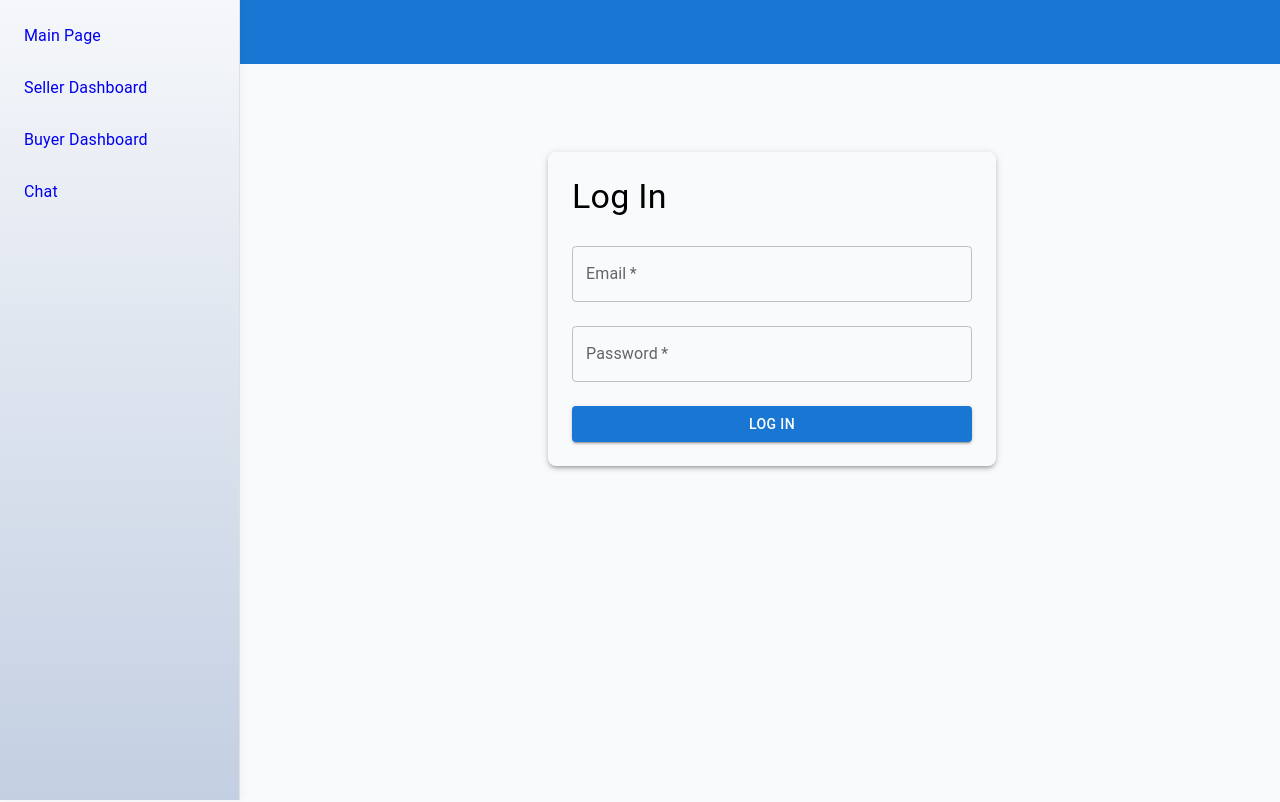
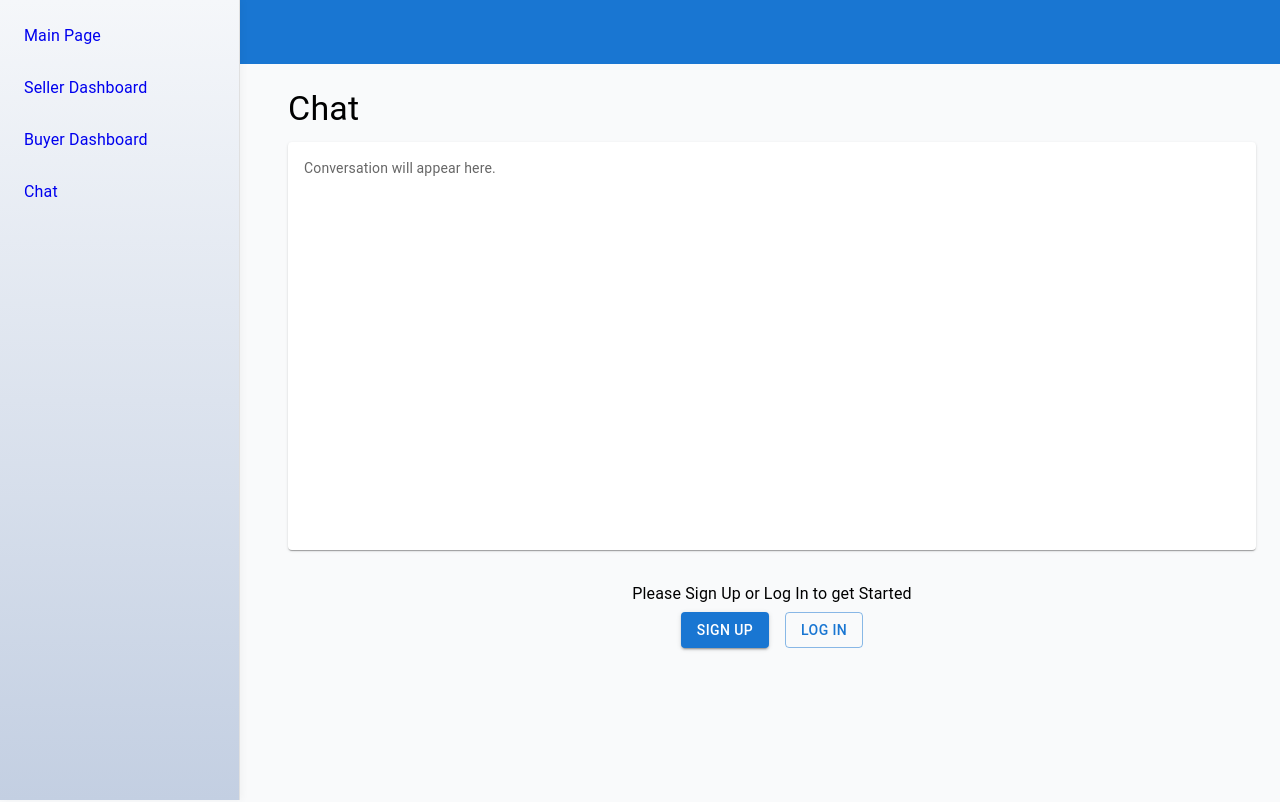
Before and after one commit to NishnathPolav/RealtorBot, a React (Vite) app in the folder RealtorBotFrontend/: page /chat in a window 1280 px wide. Before the commit this address led to /login. Shown: the top 802 px of the page. Built offline with nearby package versions, Linux system fonts and the light colour scheme.

Commit message:
Set up a basic chat screen

```diff
--- a/RealtorBotFrontend/src/App.jsx
+++ b/RealtorBotFrontend/src/App.jsx
@@ -38,7 +38,8 @@ const App = () => (
         <Route path="/offer-negotiation" element={<ProtectedRoute><OfferNegotiation /></ProtectedRoute>} />
         <Route path="/tour-scheduler" element={<ProtectedRoute><TourScheduler /></ProtectedRoute>} />
         <Route path="/inspection" element={<ProtectedRoute><Inspection /></ProtectedRoute>} />
-        <Route path="/chat" element={<ProtectedRoute><Chat /></ProtectedRoute>} />
+        {/*<Route path="/chat" element={<ProtectedRoute><Chat /></ProtectedRoute>} />*/}
+        <Route path="/chat" element={<Chat />} />
         <Route path="/listing/:id" element={<ProtectedRoute><ListingDetails /></ProtectedRoute>} />
       </Routes>
     </Layout>
--- a/RealtorBotFrontend/src/pages/Chat.jsx
+++ b/RealtorBotFrontend/src/pages/Chat.jsx
@@ -1,11 +1,54 @@
+//import React from 'react';
+//import Typography from '@mui/material/Typography';
+
+//const Chat = () => (
+  //<div>
+    //<Typography variant="h4" gutterBottom>Chat</Typography>
+    //{/* Conversational AI agent handling tasks */}
+  //</div>
+//);
+
+//export default Chat;
+
 import React from 'react';
 import Typography from '@mui/material/Typography';
+import Box from '@mui/material/Box';
+import Paper from '@mui/material/Paper';
+import Button from '@mui/material/Button';
+import { useNavigate } from 'react-router-dom';
+const Chat = () => {
+  const navigate = useNavigate();
+  const handleSignup = () => {
+    navigate('/signup');
+  };
 
-const Chat = () => (
-  <div>
-    <Typography variant="h4" gutterBottom>Chat</Typography>
-    {/* Conversational AI agent handling tasks */}
-  </div>
-);
+  const handleLogin = () => {
+    navigate('/login');
+  };
+
+  return (
+    <Box display="flex" flexDirection="column" sx={{ height: '70vh' }}>
+      <Typography variant="h4" gutterBottom>Chat</Typography>
+      <Paper sx={{ flex: 1, p: 2, mb: 2, overflowY: 'auto' }}>
+        <Typography variant="body2" color="text.secondary">
+          Conversation will appear here.
+        </Typography>
+      </Paper>
+      <Box textAlign="center" mt={2}>
+        <Typography variant="body1" gutterBottom>
+          Please Sign Up or Log In to get Started
+        </Typography>
+        <Box display="flex" justifyContent="center" gap={2}>
+          <Button variant="contained" color="primary" onClick={handleSignup}>
+            Sign Up
+          </Button>
+          <Button variant="outlined" color="primary" onClick={handleLogin}>
+            Log In
+          </Button>
+        </Box>
+      </Box>
+    </Box>
+  );
+};
 
 export default Chat;
```
